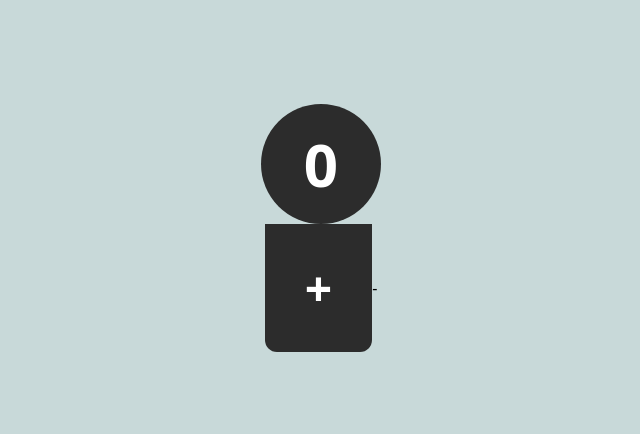
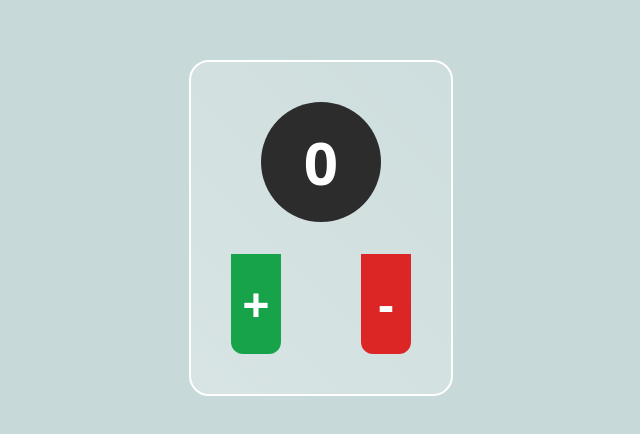
Before and after one commit to Armin-Fullstack/Counter, a React (Vite) app: page / in a window 1280 px wide. Shown: the part 172-606 px from the top of the page, without its empty margins (319-959 px from the left). Built offline with nearby package versions, Linux system fonts and the light colour scheme.

Commit message:
Created the decreaseButton component

```diff
--- a/src/components/Counter.jsx
+++ b/src/components/Counter.jsx
@@ -1,16 +1,17 @@
+import DecreaseButton from "./DecreaseButton"
 import IncreaseButton from "./IncreaseButton"
 
 const Counter = () => {
     return (
         <>
 
-        <div className="flex flex-col justify-center items-center">
+        <div className="card flex flex-col justify-center items-center space-y-8">
 
             <div className="flex justify-center items-center rounded-full text-6xl text-white font-bold
              w-[120px] h-[120px] bg-[#2c2c2c]">0</div>
-            <div className="flex">
+            <div className="flex space-x-20">
                 <IncreaseButton/>
-                <button>-</button>
+                <DecreaseButton/>
             </div>
         </div>
 
--- /dev/null
+++ b/src/components/DecreaseButton.jsx
@@ -0,0 +1,11 @@
+
+const DecreaseButton = () => {
+    return (
+
+       <button className="w-[50px] h-[100px] text-white bg-red-600
+       text-5xl rounded-b-xl font-bold">-</button>
+
+    )
+}
+
+export default DecreaseButton;
--- a/src/components/IncreaseButton.jsx
+++ b/src/components/IncreaseButton.jsx
@@ -2,8 +2,8 @@
 const IncreaseButton = () => {
     return (
 
-       <button className="text-white bg-[#2c2c2c]
-       text-5xl rounded-b-xl p-10 font-bold">+</button>
+       <button className="text-white bg-green-600
+       text-5xl rounded-b-xl w-[50px] h-[100px] font-bold">+</button>
 
     )
 }
--- a/src/index.css
+++ b/src/index.css
@@ -9,3 +9,11 @@ body {
     justify-content: center;
     align-items: center;
 }
+
+.card {
+    background-image: linear-gradient(45deg , rgba(255,255,255,0.3) , rgba(255,255,255,0.1));
+    border: 2px solid white;
+    padding: 40px;
+    border-radius: 20px;
+    backdrop-filter: 5px;
+}
```
